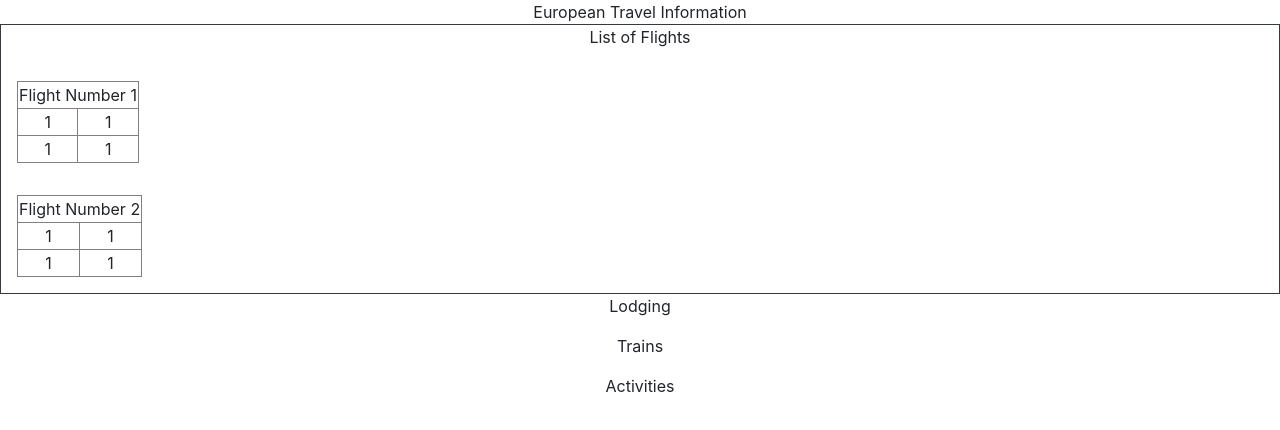
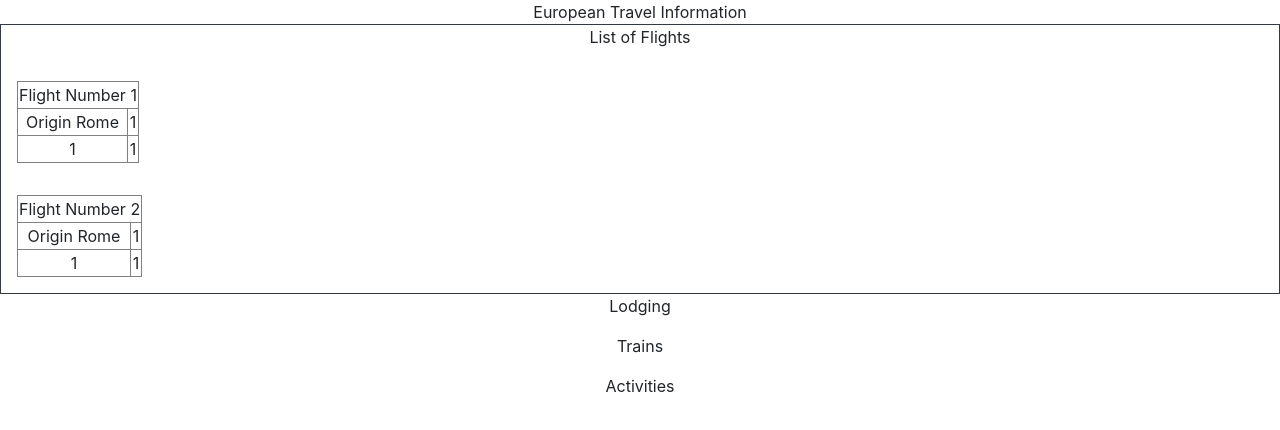
Before and after one commit to mcliff1/europe2019, a React (Create React App) app: page / in a window 1280 px wide. Shown: the top 430 px of the page. Built offline with nearby package versions, Linux system fonts and the light colour scheme.

Commit message:
updates for build

```diff
--- a/package.json
+++ b/package.json
@@ -2,7 +2,7 @@
   "name": "europe2019",
   "version": "0.1.0",
   "private": true,
-  "homepage": "http://mcliff1.github.io/europ2019",
+  "homepage": "https://mcliff1.github.io/europe2019",
   "dependencies": {
     "bootstrap": "^4.3.1",
     "react": "^16.8.6",
--- a/src/components/Flight.jsx
+++ b/src/components/Flight.jsx
@@ -17,7 +17,7 @@ class Flight extends Component {
         <table className="Table" border="1">
           <tbody>
             <tr><td colspan="2">Flight Number {flightInfo.flight_number}</td></tr>
-            <tr><td>1</td><td>1</td></tr>
+            <tr><td>Origin {flightInfo.origin}</td><td>1</td></tr>
             <tr><td>1</td><td>1</td></tr>
           </tbody>
         </table>
```
Also changed, not shown: 1 other file (tests, documents, lock files or other folders).
